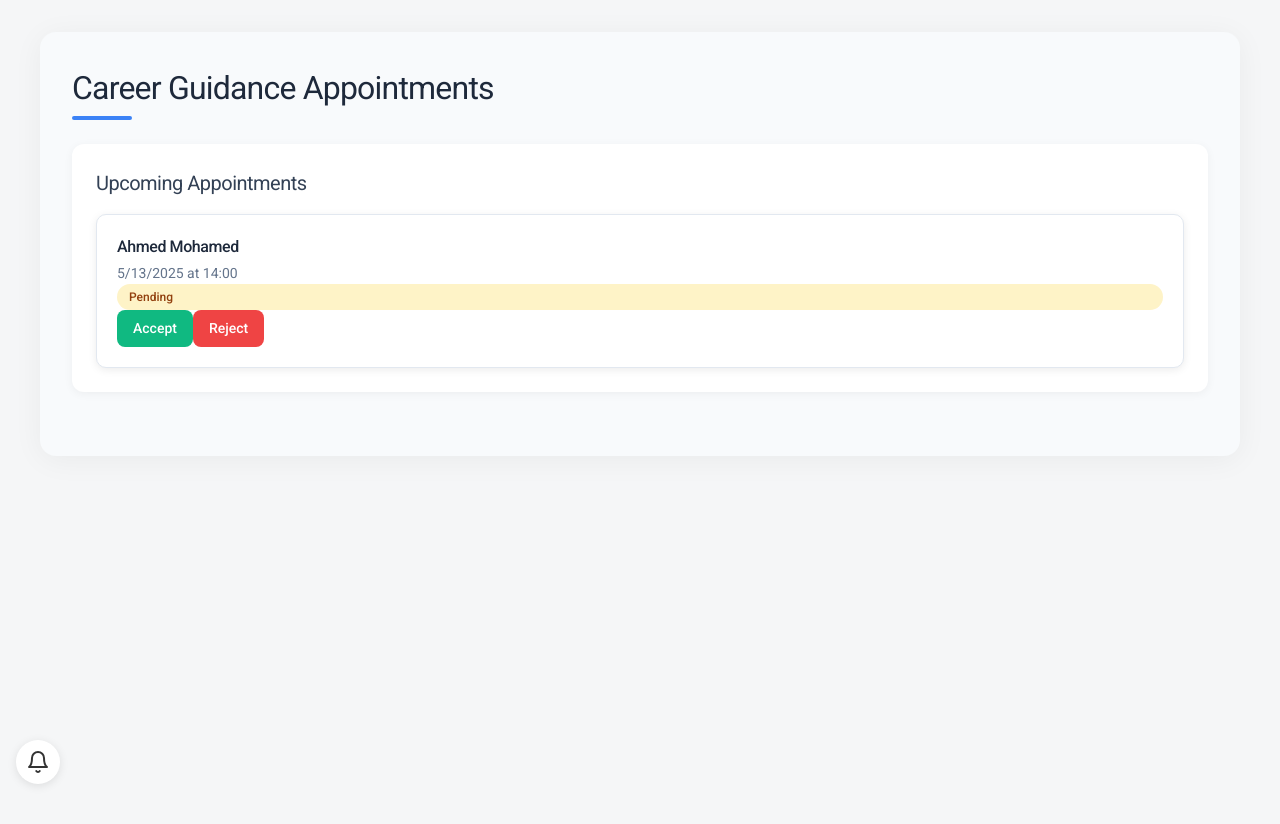
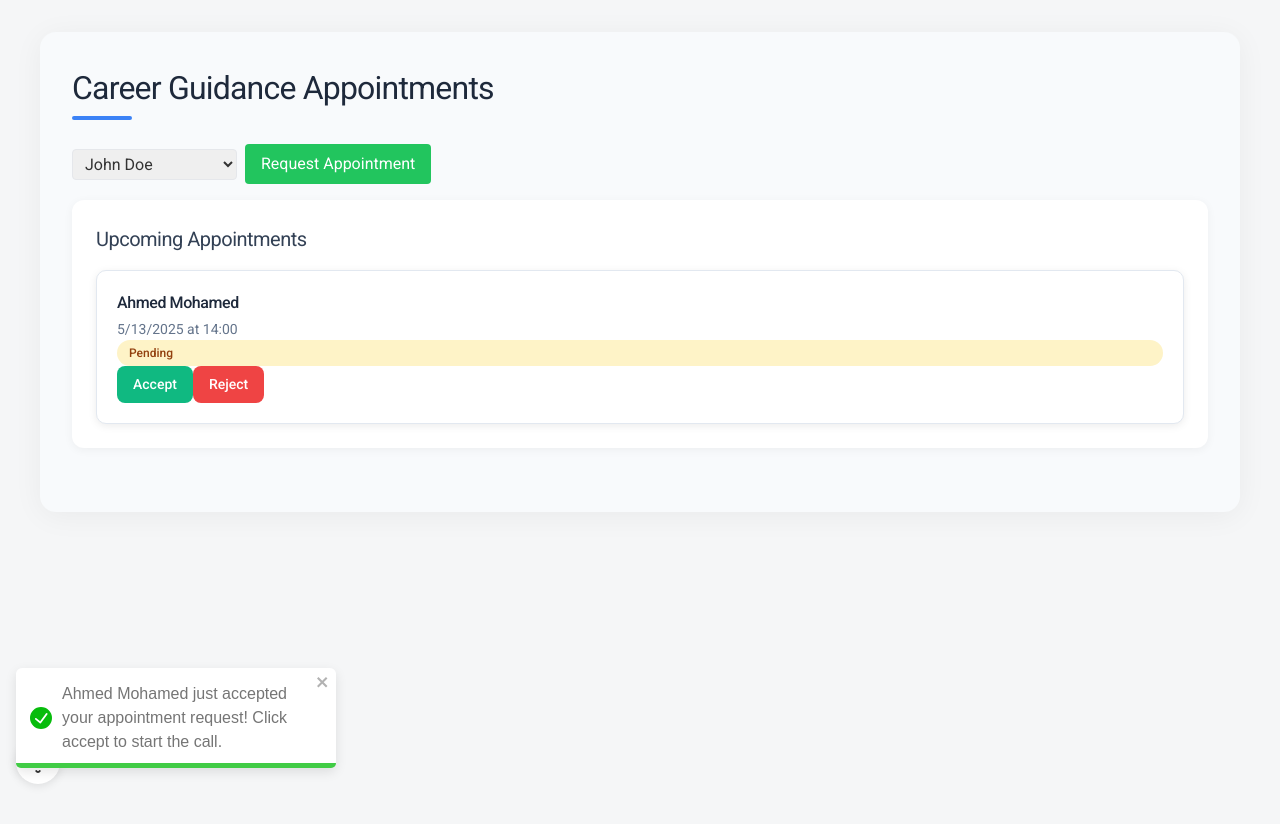
Before and after one commit to CSEN603-2025/Ghost-in-the-Machine, a React (Create React App) app: page /VideoCallPage in a window 1280 px wide. Shown: the top 824 px of the page. Built offline with nearby package versions, Linux system fonts and the light colour scheme; a web font is replaced by a local one.

Commit message:
request appointment now working

```diff
--- a/src/pages/VideoCallPage.jsx
+++ b/src/pages/VideoCallPage.jsx
@@ -1,5 +1,6 @@
 import { useState, useEffect } from 'react';
 import { FiMic, FiMicOff, FiVideo, FiVideoOff, FiMonitor, FiX, FiCast, FiTv, FiPhoneOff, FiPhoneMissed } from 'react-icons/fi';
+import { useToastNotifications } from '../hooks/useToastNotifications';
 
 const VideoCallPage = () => {
   const [callStatus, setCallStatus] = useState('idle'); // 'idle', 'ringing', 'in-progress'
@@ -15,6 +16,22 @@ const VideoCallPage = () => {
       status: "pending" // 'pending', 'accepted', 'rejected'
     }
   ]);
+  // Available people to request appointments from
+  const availablePeople = [ "John Doe", "Jane Smith","Mohamed Ahmed", "Sara Ali", "Ali Hassan" ];
+  const [selectedPerson, setSelectedPerson] = useState(availablePeople[0]);
+  const { success } = useToastNotifications();
+  const [notifications, setNotifications] = useState([]);
+
+  useEffect(() => {
+      const timer = setTimeout(() => {
+        const msg = "Ahmed Mohamed just accepted your appointment request! Click accept to start the call.";
+        // show toast
+        success(msg);
+        // add to bell notification center
+        setNotifications(prev => [...prev,{ id: Date.now(), message: msg, date: new Date() }]);
+      }, 100);
+      return () => clearTimeout(timer);
+    }, []);
 
   // Mock function to start a call
   const startCall = (appointmentId) => {
@@ -40,9 +57,40 @@ const VideoCallPage = () => {
     ));
   };
 
+  // Request a new dummy appointment
+  const requestAppointment = () => {
+    const newAppointment = {
+      id: Date.now(),
+      studentName: selectedPerson,
+      date: new Date().toLocaleDateString(),
+      time: new Date().toLocaleTimeString().slice(0,5),
+      status: 'pending',
+      requested: true
+    };
+    setAppointments(prev => [...prev, newAppointment]);
+  };
+
   return (
     <div className="video-call-container">
       <h2>Career Guidance Appointments</h2>
+      {/* Request Appointment Section */}
+      <div className="request-appointment my-4 flex items-center space-x-2">
+        <select
+          value={selectedPerson}
+          onChange={(e) => setSelectedPerson(e.target.value)}
+          className="border px-2 py-1 rounded"
+        >
+          {availablePeople.map(person => (
+            <option key={person} value={person}>{person}</option>
+          ))}
+        </select>
+        <button
+          onClick={requestAppointment}
+          className="bg-green-500 hover:bg-green-600 text-white py-2 px-4 rounded"
+        >
+          Request Appointment
+        </button>
+      </div>
 
       {/* Appointments List */}
       <div className="appointments-section">
@@ -62,7 +110,7 @@ const VideoCallPage = () => {
                 </div>
 
                 <div className="appointment-actions">
-                  {appointment.status === 'pending' && (
+                  {appointment.status === 'pending' && !appointment.requested && (
                     <>
                       <button
                         onClick={() => updateAppointmentStatus(appointment.id, 'accepted')}
@@ -77,6 +125,9 @@ const VideoCallPage = () => {
                         Reject
                       </button>
                     </>
+                  )}
+                  {appointment.status === 'pending' && appointment.requested && (
+                    <span className="text-gray-500 italic">Requested</span>
                   )}
 
                   {appointment.status === 'accepted' && (
```
